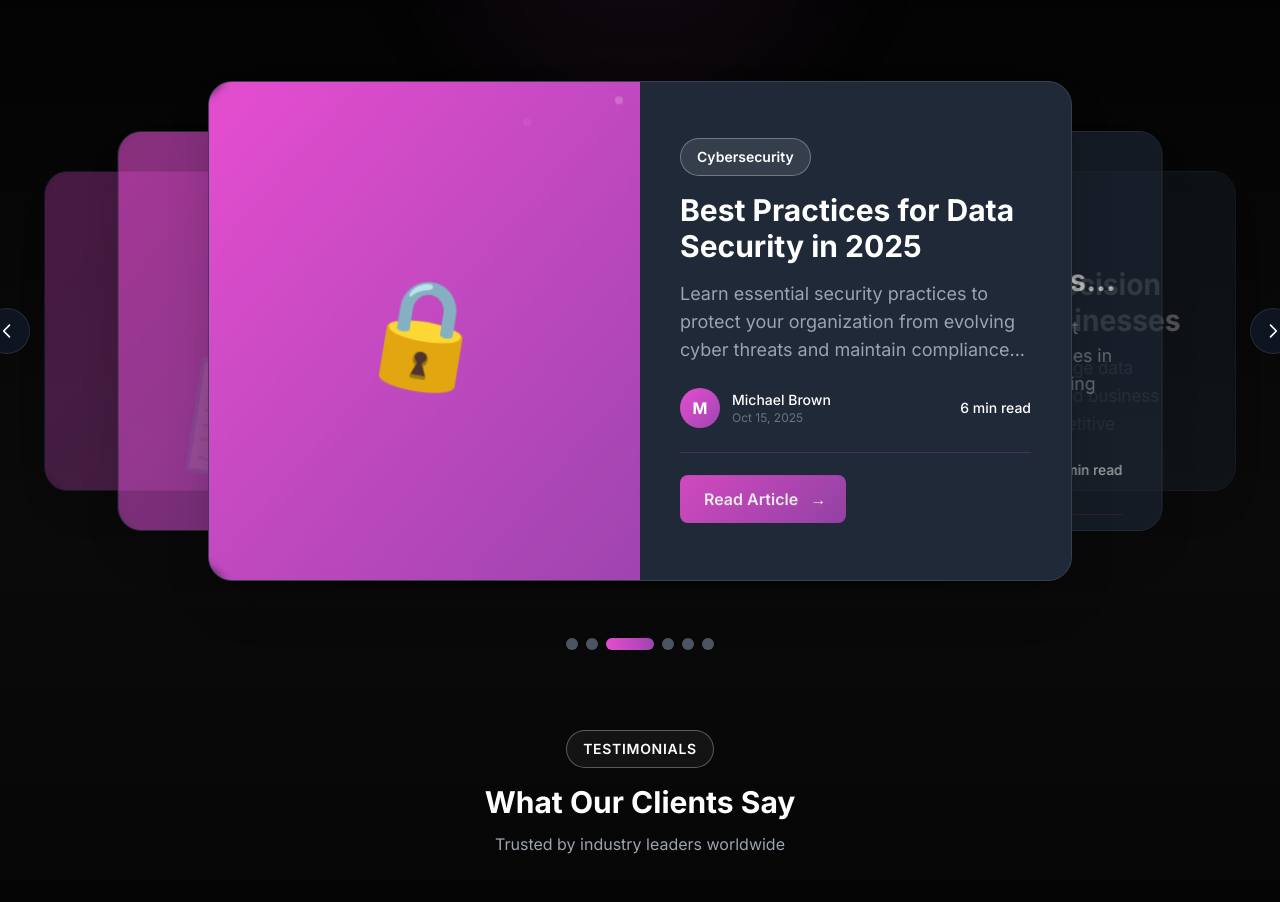
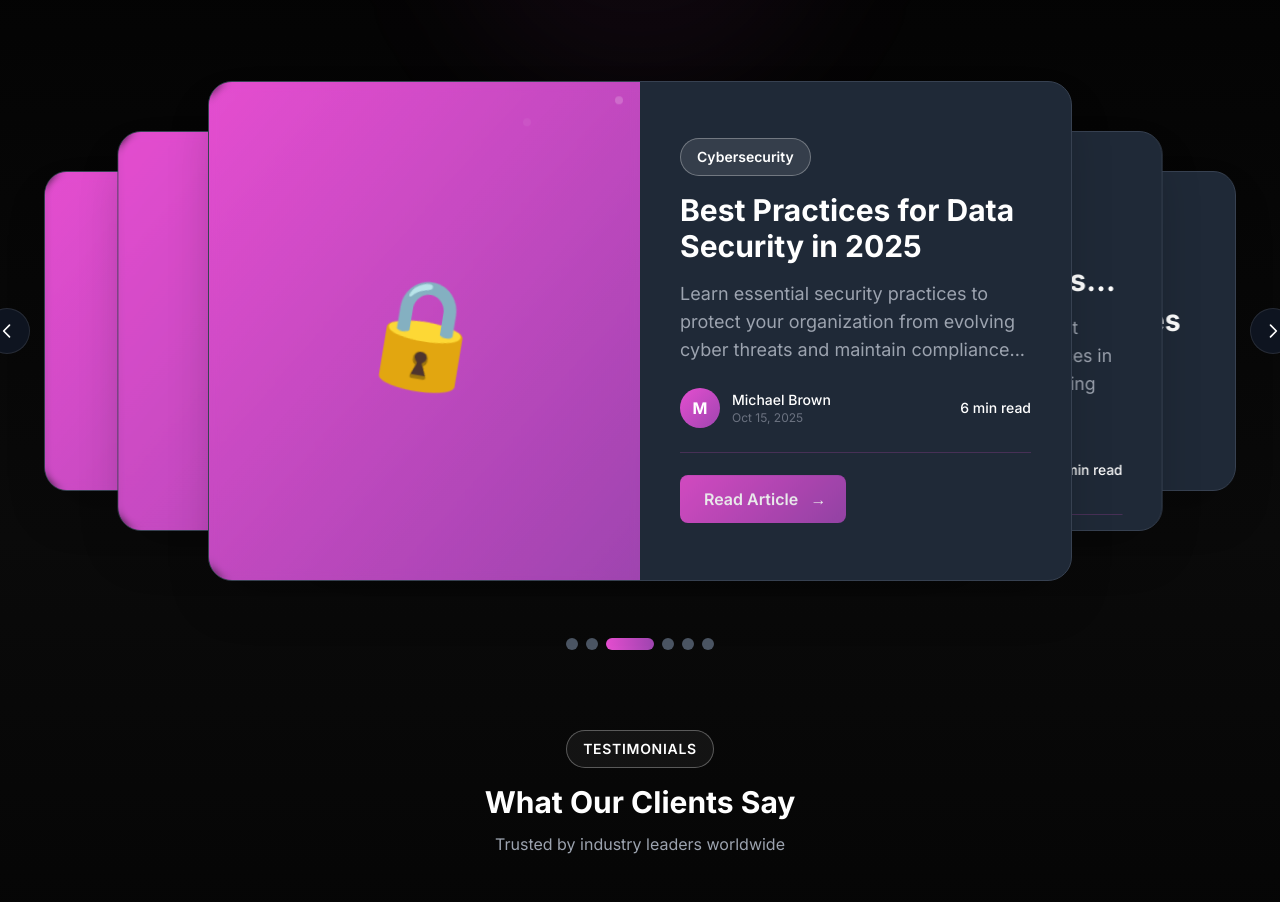
Before and after one commit to AkhilGrandhi/datafyre-app, a React (Vite) app in the folder data-fyre-frontend/: page / in a window 1280 px wide. Shown: the part 4140-5042 px from the top of the page. Built offline with nearby package versions, Linux system fonts and the light colour scheme.

Commit message:
changed blogs opacity

```diff
--- a/data-fyre-frontend/src/components/Blogs.jsx
+++ b/data-fyre-frontend/src/components/Blogs.jsx
@@ -223,14 +223,14 @@ const Blogs = () => {
               } else if (isLeftOne || isRightOne) {
                 xOffset = isLeftOne ? -100: 100;
                 scale = 1;
-                opacity = 0.6;
+                opacity = 1; // Full opacity for back cards
                 zIndex = 20;
                 rotateY = isLeftOne ? 12 : -12;
                 cardHeight = '400px'; // Adjacent cards - ORIGINAL
               } else if (isLeftTwo || isRightTwo) {
                 xOffset = isLeftTwo ? -190 : 190;
                 scale = 1;
-                opacity = 0.3;
+                opacity = 1; // Full opacity for back cards
                 zIndex = 10;
                 rotateY = isLeftTwo ? 20 : -20;
                 cardHeight = '320px'; // Outer cards - ORIGINAL
```
